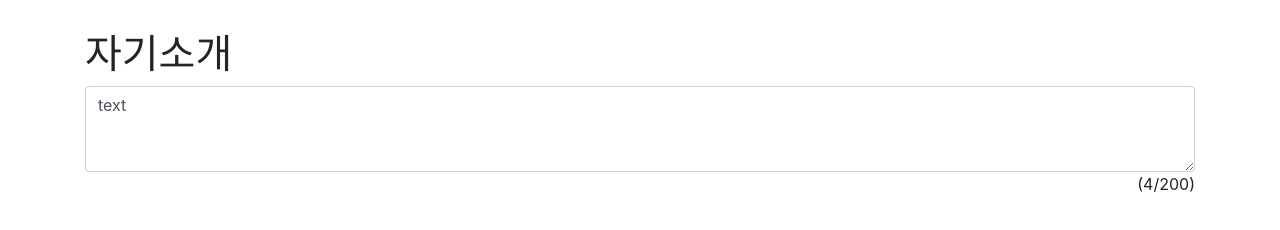
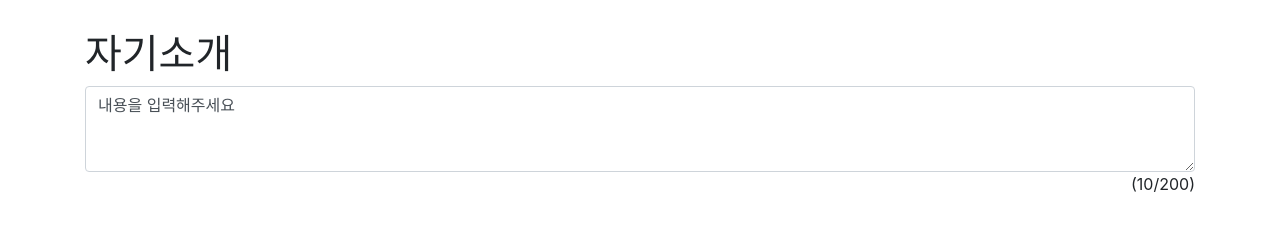
Before and after one commit to ChaChaMong/Netlify-2023-11-02, a website: page index.html in a window 1280 px wide. Drawn offline with nearby package versions, Linux system fonts and the light colour scheme.

Commit message:
java script minigied add

```diff
--- a/index.html
+++ b/index.html
@@ -16,8 +16,9 @@
 </head>
 <body class='container'>
 <h1>자기소개</h1>
-<textarea class="form-control" rows="3" id="jasoseol" onkeydown="counter();">text</textarea>
+<textarea class="form-control" rows="3" id="jasoseol" onkeydown="counter();">내용을 입력해주세요</textarea>
 <span id="count">(0/200)</span>
+<script src="https://code.jquery.com/jquery-3.7.1.min.js" integrity="sha256-/JqT3SQfawRcv/BIHPThkBvs0OEvtFFmqPF/lYI/Cxo=" crossorigin="anonymous"></script>
 <script>
   function counter() {
     var content = document.getElementById('jasoseol').value;
```
